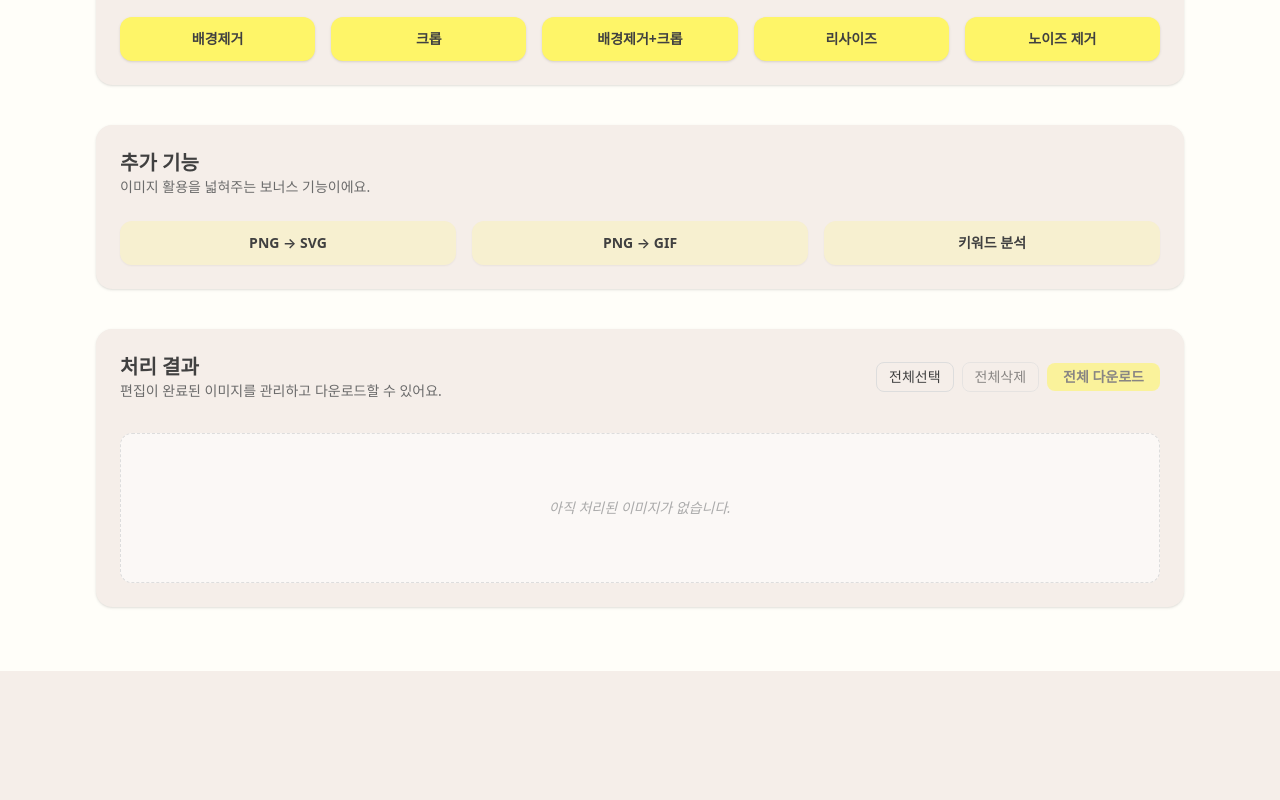
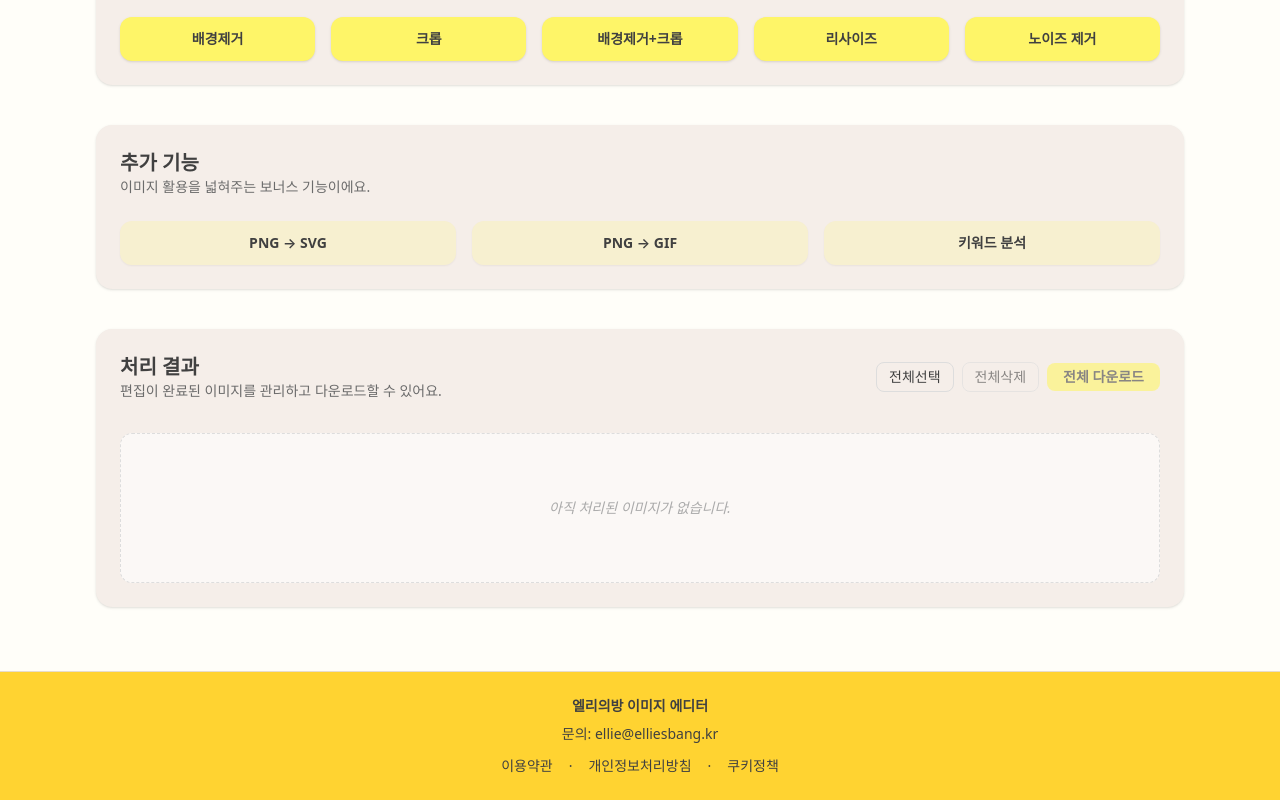
Before and after one commit to elliesbang/Image-Editor-2, a React (Vite) app: page / in a window 1280 px wide. Shown: the part 495-1295 px from the top of the page. Before the commit the page ends 1166 px from the top, so only its background shows below. Built offline with nearby package versions, Linux system fonts and the light colour scheme; a web font is replaced by a local one.

Commit message:
Add footer with policy modals to home page

```diff
--- a/src/components/Footer.tsx
+++ b/src/components/Footer.tsx
@@ -110,15 +110,17 @@ function Footer() {
 
   return (
     <>
-      <footer className="bg-ellie-yellow border-t border-[#e6dccc] py-6 text-center text-[#404040] text-xs sm:text-sm space-y-2">
-        <p className="font-semibold">엘리의방 이미지 에디터</p>
-        <p>
-          문의 :{' '}
-          <a href="mailto:ellie@elliesbang.kr" className="hover:text-[#ffd331]">
-            ellie@elliesbang.kr
-          </a>
-        </p>
-        <div className="flex justify-center gap-4 text-xs sm:text-sm">
+      <footer className="bg-ellie-yellow border-t border-[#e6dccc] px-4 py-6 text-center text-xs text-[#404040] sm:text-sm">
+        <div className="mx-auto flex max-w-4xl flex-col items-center gap-2">
+          <p className="font-semibold">엘리의방 이미지 에디터</p>
+          <p>
+            문의:{' '}
+            <a href="mailto:ellie@elliesbang.kr" className="font-medium hover:text-[#ffd331]">
+              ellie@elliesbang.kr
+            </a>
+          </p>
+        </div>
+        <div className="mt-3 flex justify-center gap-4 text-xs sm:text-sm">
           <button
             type="button"
             onClick={() => setOpenModal('terms')}
--- a/src/pages/Home.tsx
+++ b/src/pages/Home.tsx
@@ -3,6 +3,7 @@ import EditSection from '../components/ellie/EditSection'
 import ExtraFeatureSection from '../components/ellie/ExtraFeatureSection'
 import ImageUploadSection from '../components/ellie/ImageUploadSection'
 import ResultSection from '../components/ellie/ResultSection'
+import Footer from '../components/Footer'
 
 function Home() {
   const handleLoginClick = () => {
@@ -14,14 +15,15 @@ function Home() {
   }
 
   return (
-    <div className="min-h-screen bg-[#fffef9] text-[#404040]">
+    <div className="flex min-h-screen flex-col bg-[#fffef9] text-[#404040]">
       <EllieHeader onLoginClick={handleLoginClick} onUpgradeClick={handleUpgradeClick} />
-      <main className="mx-auto flex w-full max-w-6xl flex-col space-y-10 px-4 pb-16 pt-24 sm:px-6 lg:px-8">
+      <main className="mx-auto flex w-full max-w-6xl flex-1 flex-col space-y-10 px-4 pb-16 pt-24 sm:px-6 lg:px-8">
         <ImageUploadSection />
         <EditSection />
         <ExtraFeatureSection />
         <ResultSection />
       </main>
+      <Footer />
     </div>
   )
 }
```
